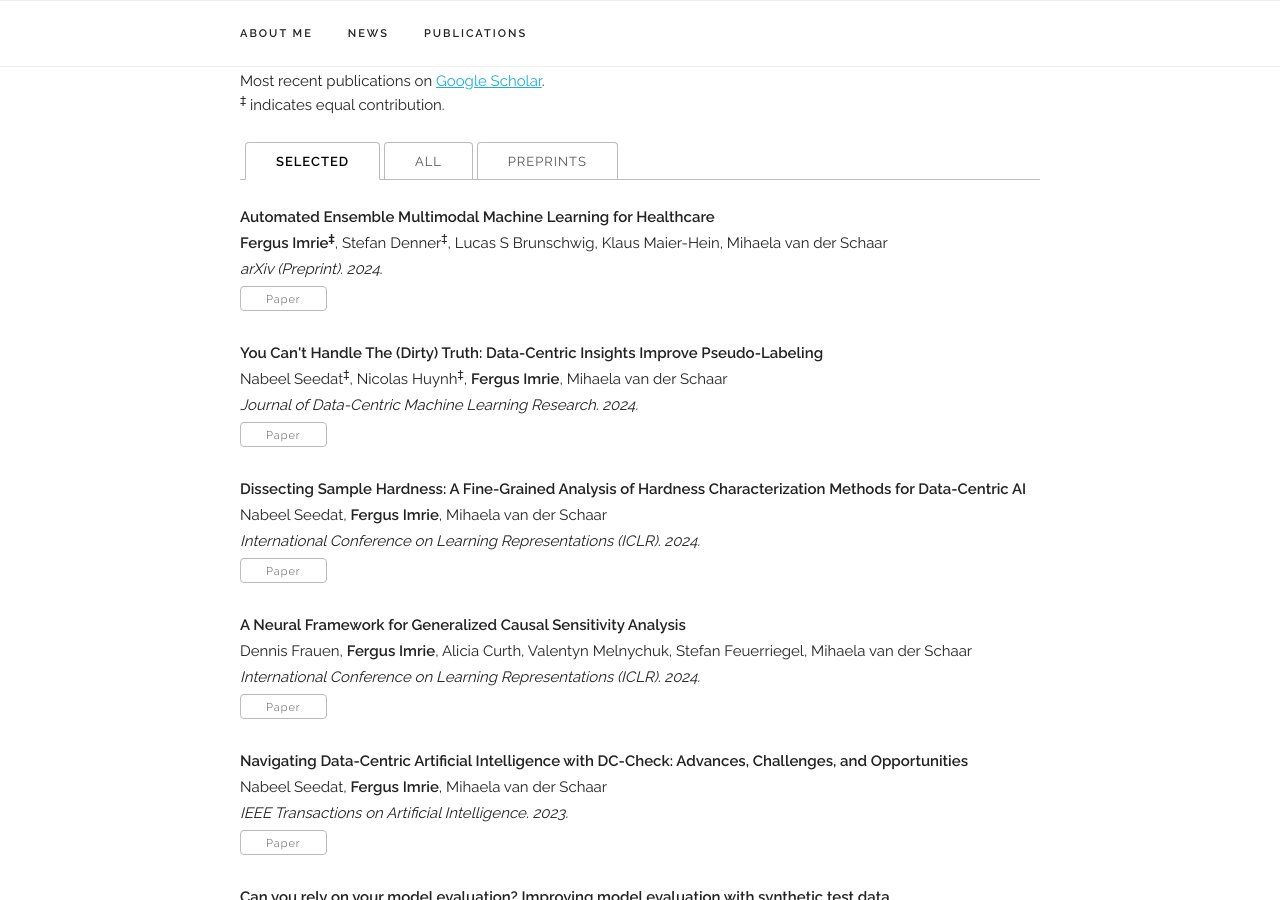
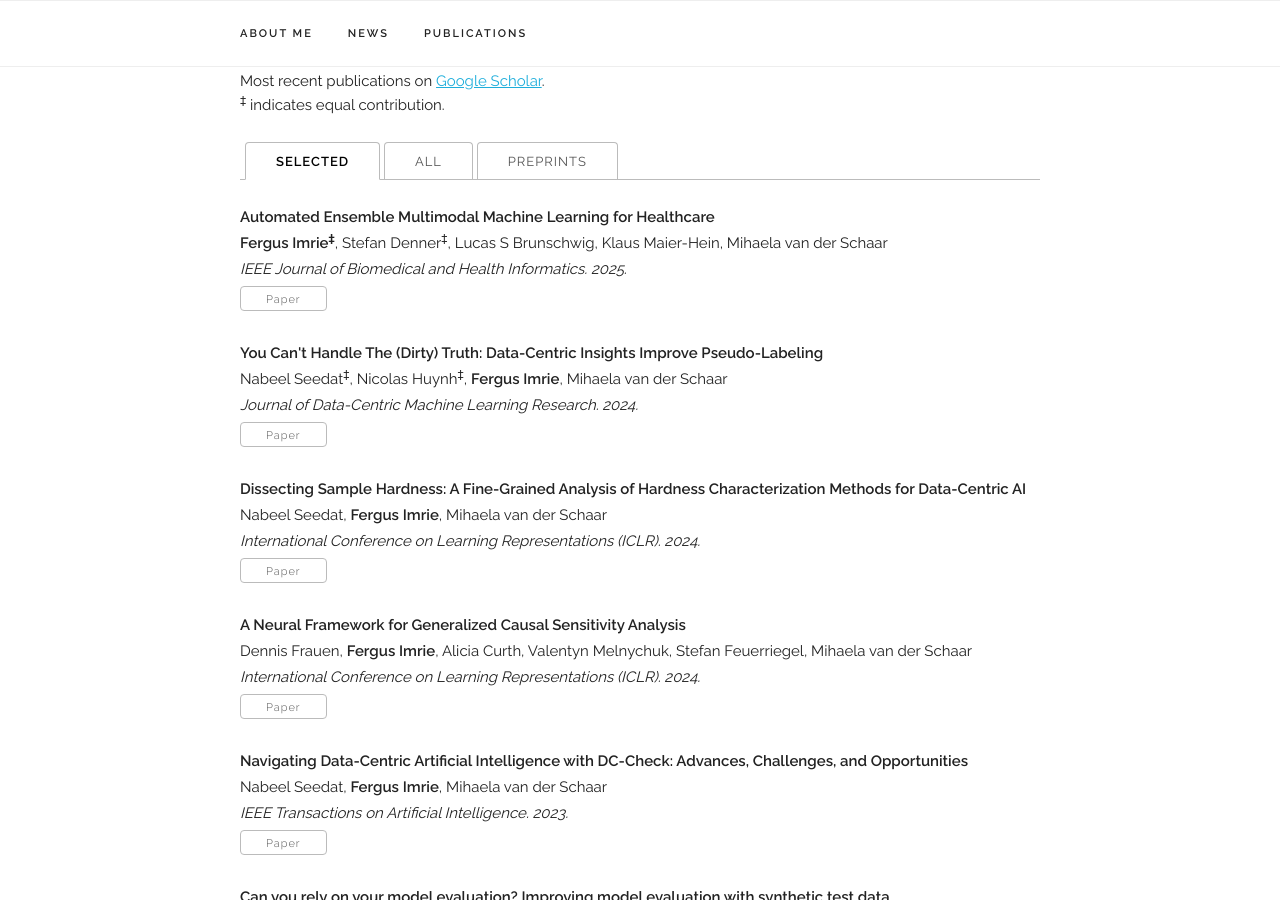
Before and after one commit to fimrie/fimrie.github.io, a Jekyll site: the page built from index.html, in a window 1280 px wide and 900 px high, scrolled down 1803 px. Built offline with Jekyll 4.4.1, drawn with Linux system fonts in a browser that asks for light colours; some web fonts are replaced.

Commit message:
Update publications.yaml

```diff
--- a/_data/publications.yaml
+++ b/_data/publications.yaml
@@ -1,10 +1,10 @@
 papers:
   - title: "Automated Ensemble Multimodal Machine Learning for Healthcare"
     authors: "<b>Fergus Imrie<sup>‡</sup></b>, Stefan Denner<sup>‡</sup>, Lucas S Brunschwig, Klaus Maier-Hein, Mihaela van der Schaar"
-    venue: "arXiv (Preprint). 2024."
-    paper_pdf: "https://arxiv.org/abs/2407.18227"
+    venue: "IEEE Journal of Biomedical and Health Informatics. 2025."
+    paper_pdf: "https://ieeexplore.ieee.org/document/10842455"
     selected: y
-    preprint: y
+    preprint: n
 
   - title: "You Can't Handle The (Dirty) Truth: Data-Centric Insights Improve Pseudo-Labeling"
     authors: "Nabeel Seedat<sup>‡</sup>, Nicolas Huynh<sup>‡</sup>, <b>Fergus Imrie</b>, Mihaela van der Schaar"
```
